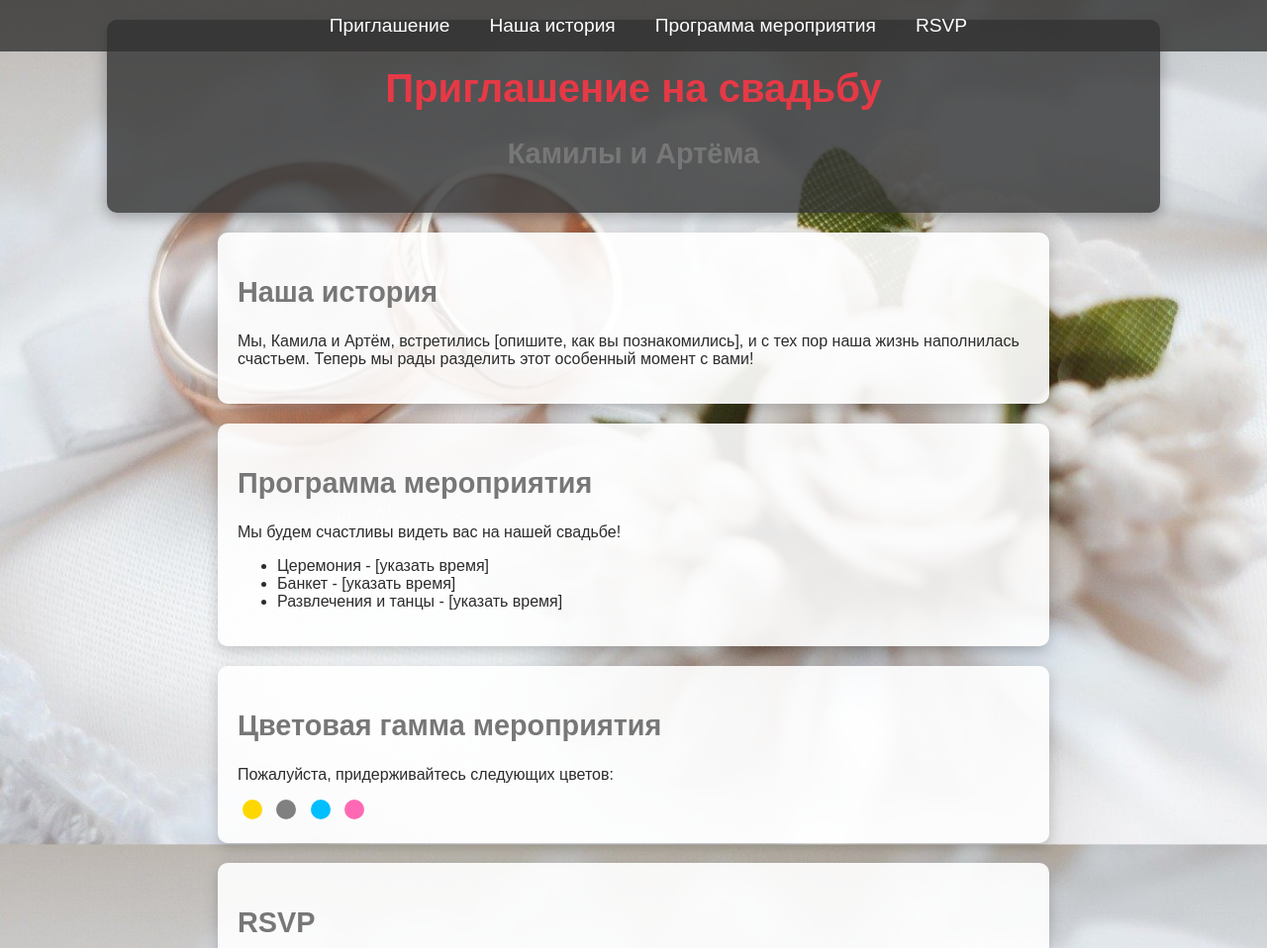
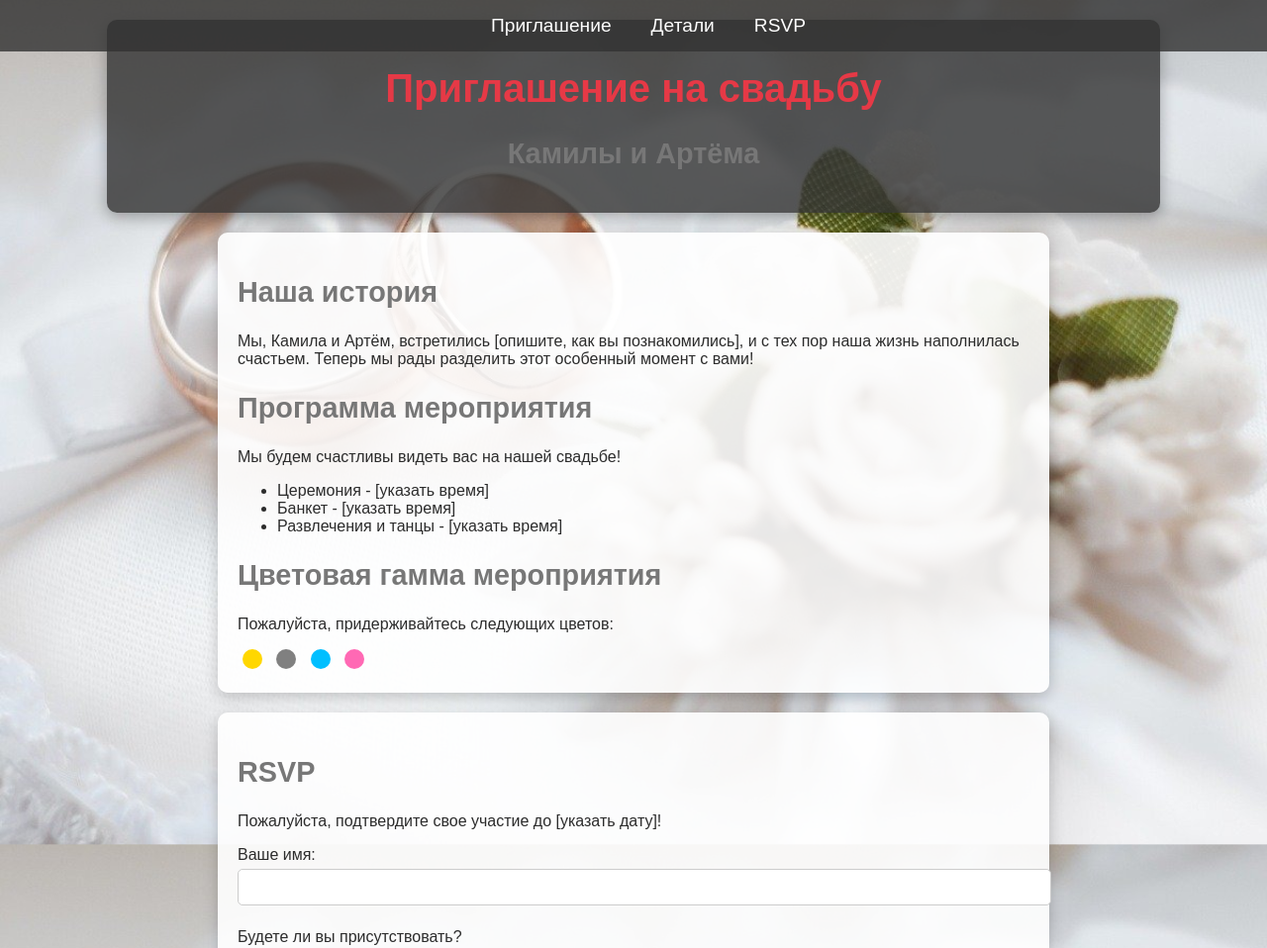
Before and after one commit to Lolka18ur/lolka18ur.github.io, a plain HTML site: page index.html in a window 1280 px wide. Shown: the top 958 px of the page at 99% size. Drawn offline with Linux system fonts and the light colour scheme.

Commit message:
index.html

```diff
--- a/index.html
+++ b/index.html
@@ -108,8 +108,7 @@
 <nav>
     <ul>
         <li><a href="#invitation">Приглашение</a></li>
-        <li><a href="#history">Наша история</a></li>
-        <li><a href="#program">Программа мероприятия</a></li>
+        <li><a href="#details">Детали</a></li>
         <li><a href="#rsvp">RSVP</a></li>
     </ul>
 </nav>
@@ -119,12 +118,10 @@
     <h2>Камилы и Артёма</h2>
 </header>
 
-<section id="history">
+<section id="details">
     <h2>Наша история</h2>
     <p>Мы, Камила и Артём, встретились [опишите, как вы познакомились], и с тех пор наша жизнь наполнилась счастьем. Теперь мы рады разделить этот особенный момент с вами!</p>
-</section>
 
-<section id="program">
     <h2>Программа мероприятия</h2>
     <p>Мы будем счастливы видеть вас на нашей свадьбе!</p>
     <ul>
@@ -132,10 +129,7 @@
         <li>Банкет - [указать время]</li>
         <li>Развлечения и танцы - [указать время]</li>
     </ul>
-</section>
 
-<!-- Новый блок с пометкой для гостей -->
-<section>
     <h2>Цветовая гамма мероприятия</h2>
     <p>Пожалуйста, придерживайтесь следующих цветов:</p>
     <div>
```
